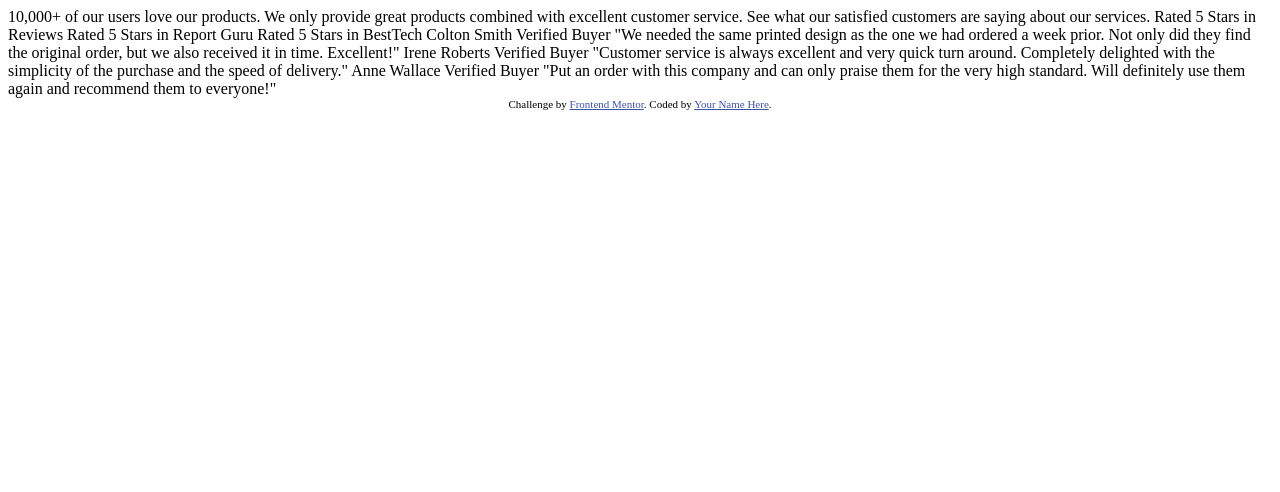
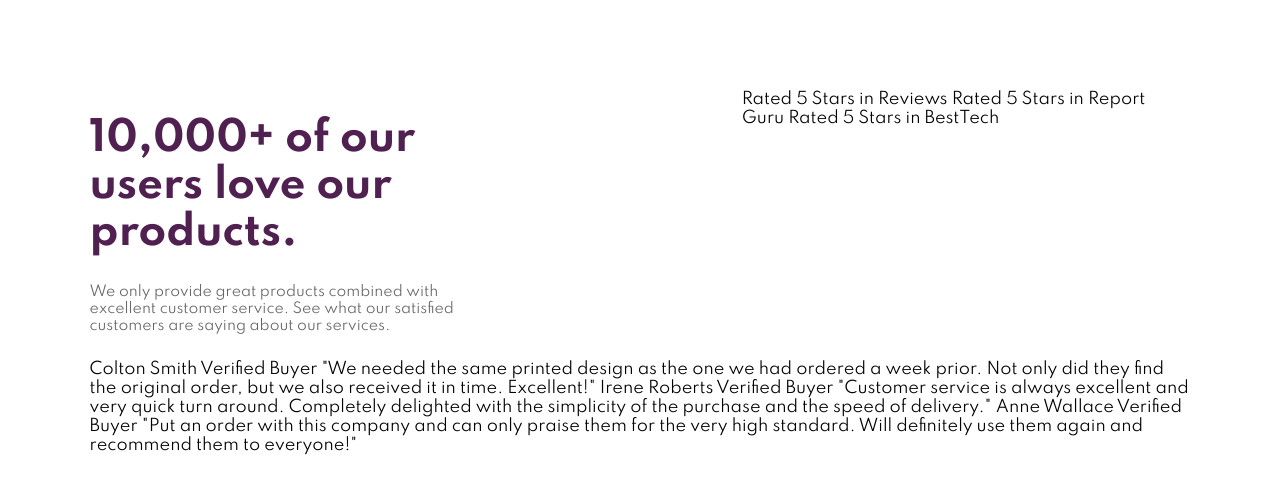
Before and after one commit to Skyz03/social-proof-section, a plain HTML site: page index.html in a window 1280 px wide. Drawn offline with Linux system fonts and the light colour scheme.

Commit message:
Updates in the heading section as per display

```diff
--- a/index.html
+++ b/index.html
@@ -1,40 +1,39 @@
 <!DOCTYPE html>
 <html lang="en">
+
 <head>
   <meta charset="UTF-8" />
   <meta name="viewport" content="width=device-width, initial-scale=1.0" />
   <!-- displays site properly based on user's device -->
 
-    <link
-      rel="icon"
-      type="image/png"
-      sizes="32x32"
-      href="./images/favicon-32x32.png"
-    />
+  <link rel="icon" type="image/png" sizes="32x32" href="./images/favicon-32x32.png" />
 
   <title>Frontend Mentor | Social proof section</title>
 
-    <!-- Feel free to remove these styles or customise in your own stylesheet 👍 -->
-    <style>
-      .attribution {
-        font-size: 11px;
-        text-align: center;
-      }
-      .attribution a {
-        color: hsl(228, 45%, 44%);
-      }
-    </style>
+  <link rel="stylesheet" href="styles.css">
+  <link rel="preconnect" href="https://fonts.gstatic.com">
+  <link rel="preconnect" href="https://fonts.gstatic.com">
+  <link href="https://fonts.googleapis.com/css2?family=Spartan:wght@400;500;700&display=swap" rel="stylesheet">
+
 </head>
+
 <body>
-    10,000+ of our users love our products.
 
-    We only provide great products combined with excellent customer service.
-    See what our satisfied customers are saying about our services.
+  <div class="heading-section">
+    <h1 class="title">10,000+ of our users love our products.</h1>
 
+
+    <p class="description">We only provide great products combined with excellent customer service.
+      See what our satisfied customers are saying about our services.</p>
+  </div>
+
+  <div class="rating-section">
     Rated 5 Stars in Reviews
     Rated 5 Stars in Report Guru
     Rated 5 Stars in BestTech
+  </div>
 
+  <div class="card-section">
     Colton Smith
     Verified Buyer
     "We needed the same printed design as the one we had ordered a week prior.
@@ -50,12 +49,12 @@
     Verified Buyer
     "Put an order with this company and can only praise them for the very high
     standard. Will definitely use them again and recommend them to everyone!"
+  </div>
+  <!-- <div class="attribution">
+    Challenge by
+    <a href="https://www.frontendmentor.io?ref=challenge" target="_blank">Frontend Mentor</a>. Coded by <a href="#">Your
+      Name Here</a>.
+  </div> -->
+</body>
 
-    <div class="attribution">
-      Challenge by
-      <a href="https://www.frontendmentor.io?ref=challenge" target="_blank"
-        >Frontend Mentor</a
-      >. Coded by <a href="#">Your Name Here</a>.
-    </div>
-  </body>
 </html>
--- /dev/null
+++ b/styles.css
@@ -0,0 +1,39 @@
+body {
+  background-color: white;
+  font-family: "Spartan", sans-serif;
+  font-weight: 400;
+  margin: 7%;
+  /* background-color: blue; */
+  display: grid;
+  grid-template-columns: auto auto;
+  grid-template-rows: 150px;
+  gap: 70px;
+}
+
+.heading-section .title {
+  color: hsl(300, 43%, 22%);
+  font-size: 40px;
+  width: 60%;
+}
+
+.heading-section .description {
+  opacity: 60%;
+  width: 70%;
+  font-size: 14px;
+}
+
+.rating-section {
+}
+
+.card-section {
+  grid-column: span 2;
+  margin-top: 50px;
+}
+
+.attribution {
+  font-size: 11px;
+  text-align: center;
+}
+.attribution a {
+  color: hsl(228, 45%, 44%);
+}
```
Lines whose indentation alone changed are shown as unchanged.
